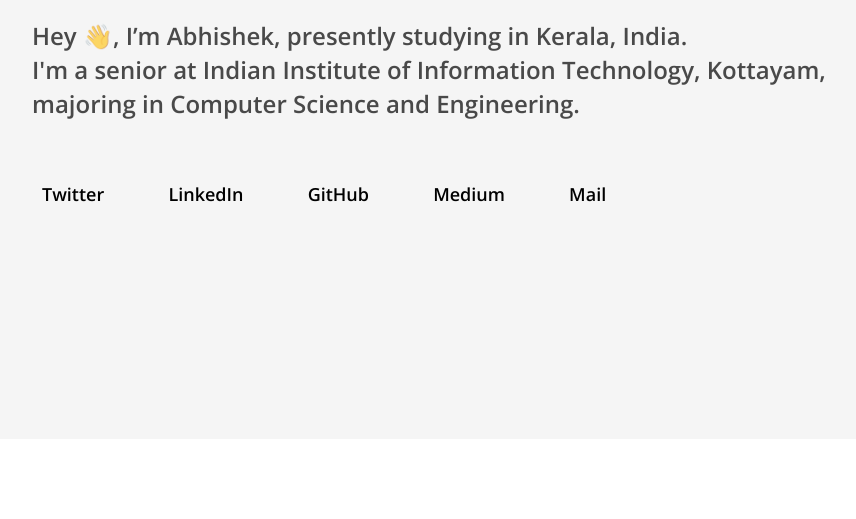
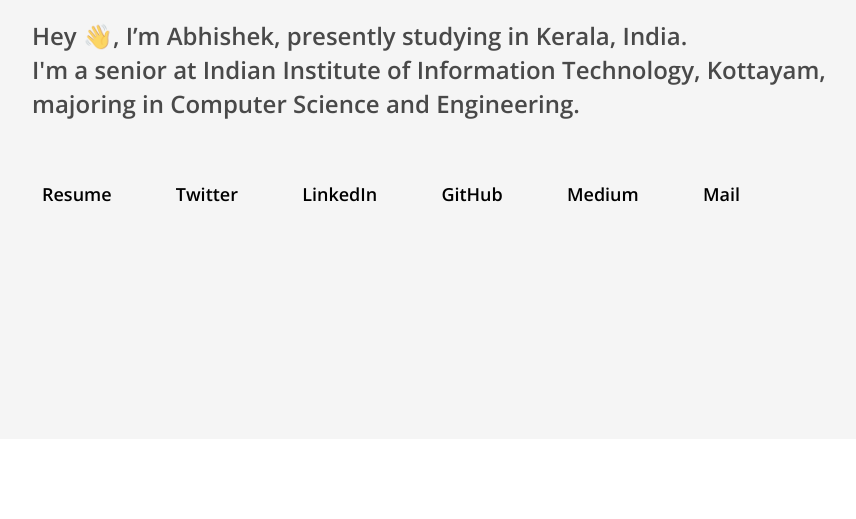
Before and after one commit to abhieshekumar/abhieshekumar.github.io, a plain HTML site: page index.html in a window 1280 px wide. Shown: the part 281-800 px from the top of the page, without its empty margins (198-1054 px from the left). Drawn offline with nearby package versions, Linux system fonts and the light colour scheme; no server answers.

Commit message:
Update index.html
Adding resume link

```diff
--- a/index.html
+++ b/index.html
@@ -24,6 +24,7 @@
       </p>
       <nav class="transparent z-depth-0">
         <ul>
+          <li><a class="mainnav" target="_blank" href="https://docs.google.com/document/d/1TmjJMWsBsG4kD8vP5P9m0INgY1qkGDKWL7YwqGMrhrI/edit?usp=sharing">Resume</a></li>
           <li><a class="mainnav" target="_blank" href="https://www.twitter.com/abhieshekumar">Twitter</a></li>
           <li><a class="mainnav" target="_blank" href="https://www.linkedin.com/in/abhieshekumar">LinkedIn</a></li>
           <li><a class="mainnav" target="_blank" href="https://www.github.com/abhieshekumar">GitHub</a></li>
```
